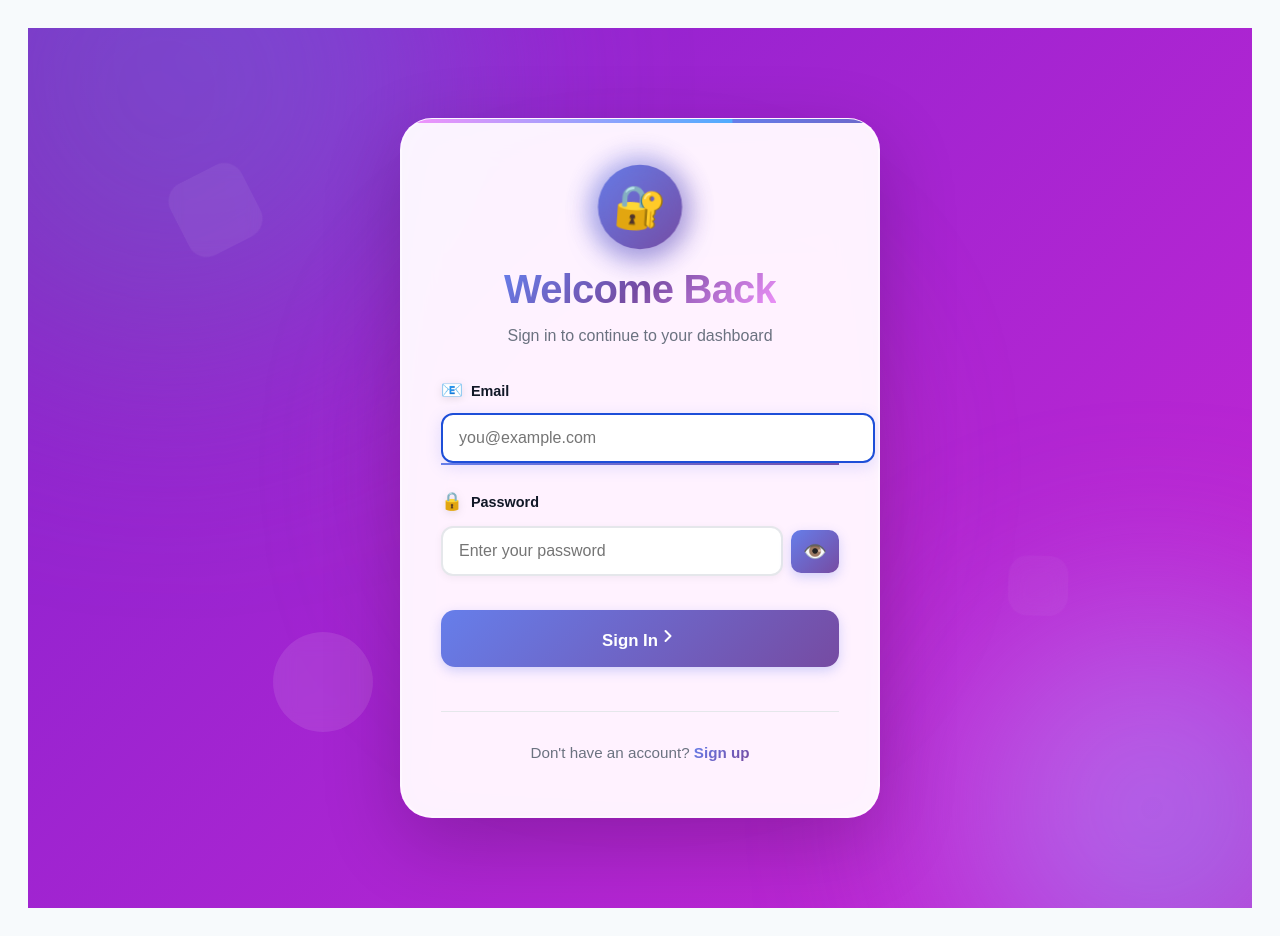
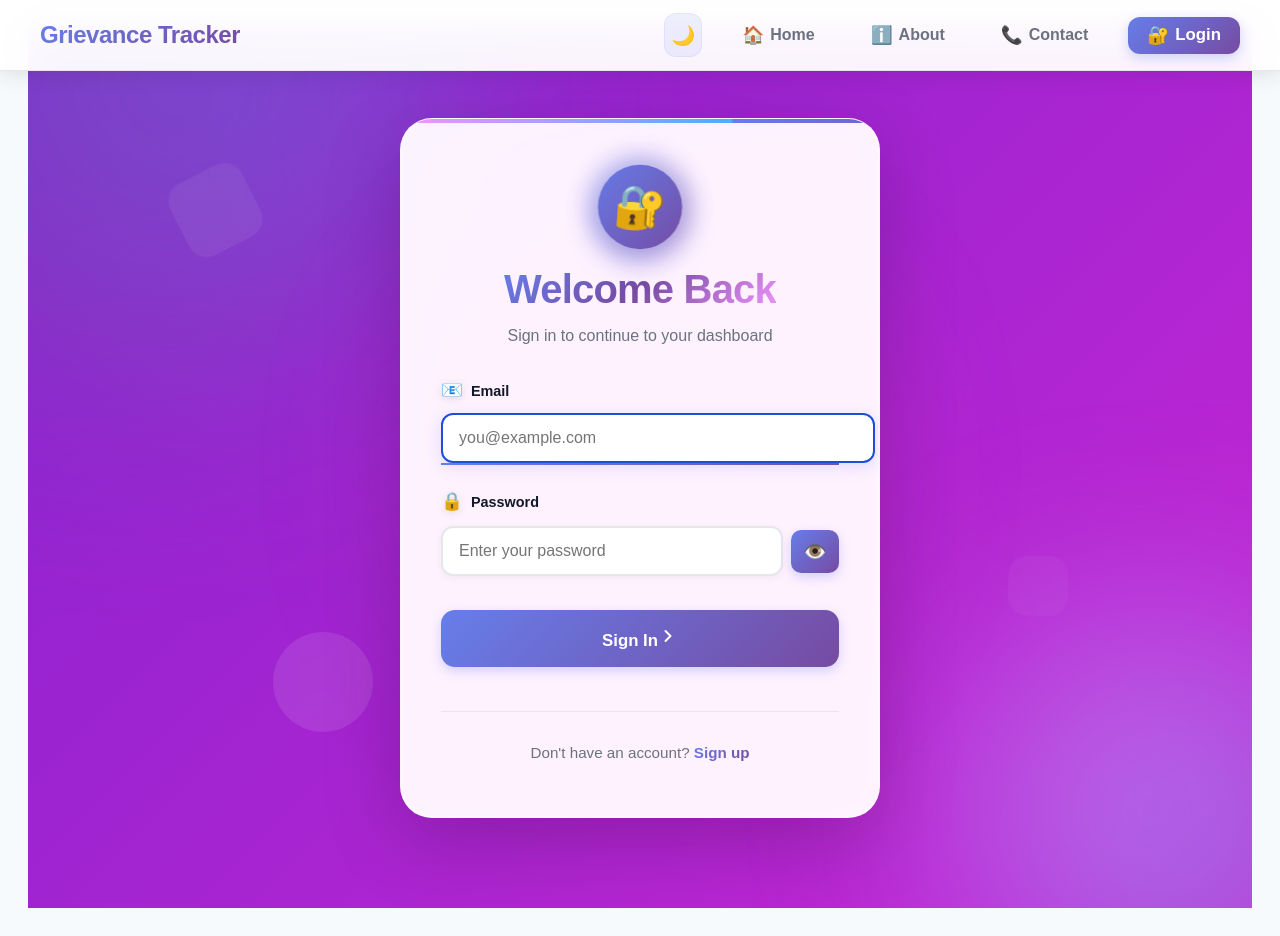
Before and after one commit to Aditya-566/grievance-frontend, a React (Vite) app: page /login in a window 1280 px wide. Built offline with nearby package versions, Linux system fonts and the light colour scheme; no server answers.

Commit message:
Show navbar on home, login, about, and contact pages

```diff
--- a/src/App.jsx
+++ b/src/App.jsx
@@ -59,7 +59,11 @@ export default function App(){
   }
 
   // Determine if the navbar should be visible
-  const showNavbar = location.pathname === '/' || location.pathname === '/dashboard';
+  // const showNavbar = location.pathname === '/' || location.pathname === '/dashboard';
+  // const showNavbar = ['/', '/login'].includes(location.pathname);
+  const showNavbar = ['/', '/login', '/about', '/contact'].includes(location.pathname);
+
+
 
   return (
     <>
```
